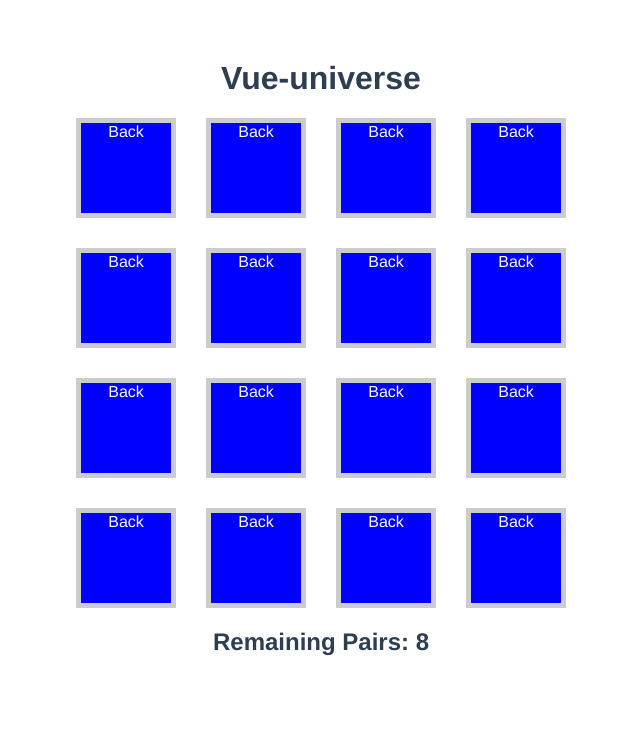
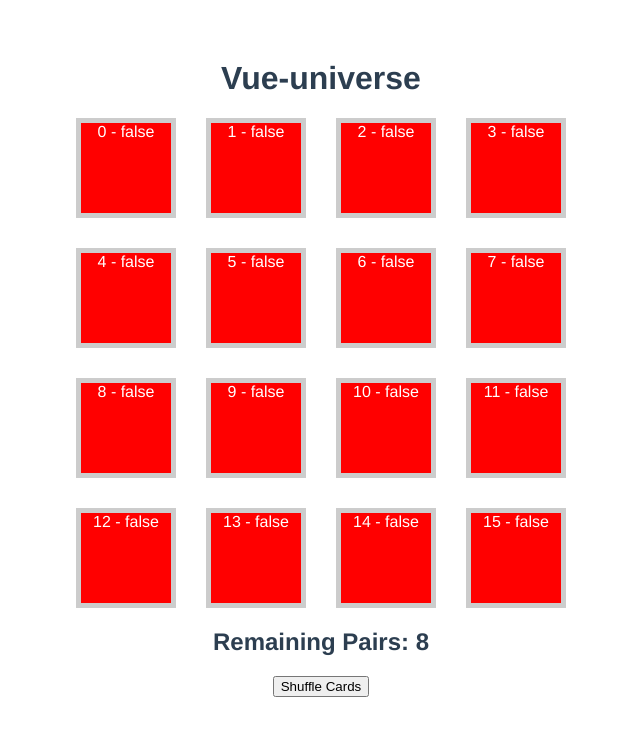
Before and after one commit to Almina38/vue-niverse, a Vue app: page / in a window 1280 px wide. Shown: the top 736 px of the page, without its empty margins (319-959 px from the left). Built offline with nearby package versions, Linux system fonts and the light colour scheme.

Commit message:
yarn is gevoegd, shuffle feature is gevoegd

```diff
--- a/package.json
+++ b/package.json
@@ -9,6 +9,7 @@
   },
   "dependencies": {
     "core-js": "^3.8.3",
+    "lodash": "^4.17.21",
     "vue": "^3.2.13"
   },
   "devDependencies": {
--- a/src/App.vue
+++ b/src/App.vue
@@ -12,10 +12,11 @@
 
   </section>
   <h2>{{ status }}</h2>
-
+  <button @click="shuffleCards">Shuffle Cards</button>
 </template>
 
 <script>
+import _ from 'lodash'
 import { computed, ref, watch } from 'vue'
 import Card from './components/Card.vue'
 export default {
@@ -43,10 +44,14 @@
       return remainingCards / 2
     })
 
+    const shuffleCards = () =>{
+      cardList.value = _.shuffle(cardList.value)
+    }
+
     for( let i = 0; i < 16; i++){
       cardList.value.push({
         value: i,
-        visible: false,
+        visible: true,
         position: i,
         matched: false
       })
@@ -90,7 +95,8 @@
       cardList,
       flipCard,
       userSelection,
-      status
+      status,
+      shuffleCards
     }
   }
 }
```
Also changed, not shown: 1 other file (tests, documents, lock files or other folders).
